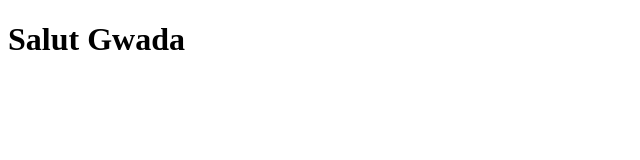
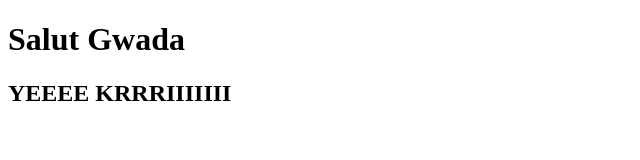
Before and after one commit to Jess-Jams/projet-gwada, a plain HTML site: page index.html in a window 1280 px wide. Shown: the whole page, without its empty margins (0-640 px from the left). Drawn offline with Linux system fonts and the light colour scheme.

Commit message:
add H2 part

```diff
--- a/index.html
+++ b/index.html
@@ -9,5 +9,6 @@
 <body>
 
     <h1> Salut Gwada</h1>
+    <h2>YEEEE KRRRIIIIIII</h2>
 </body>
 </html>
```
